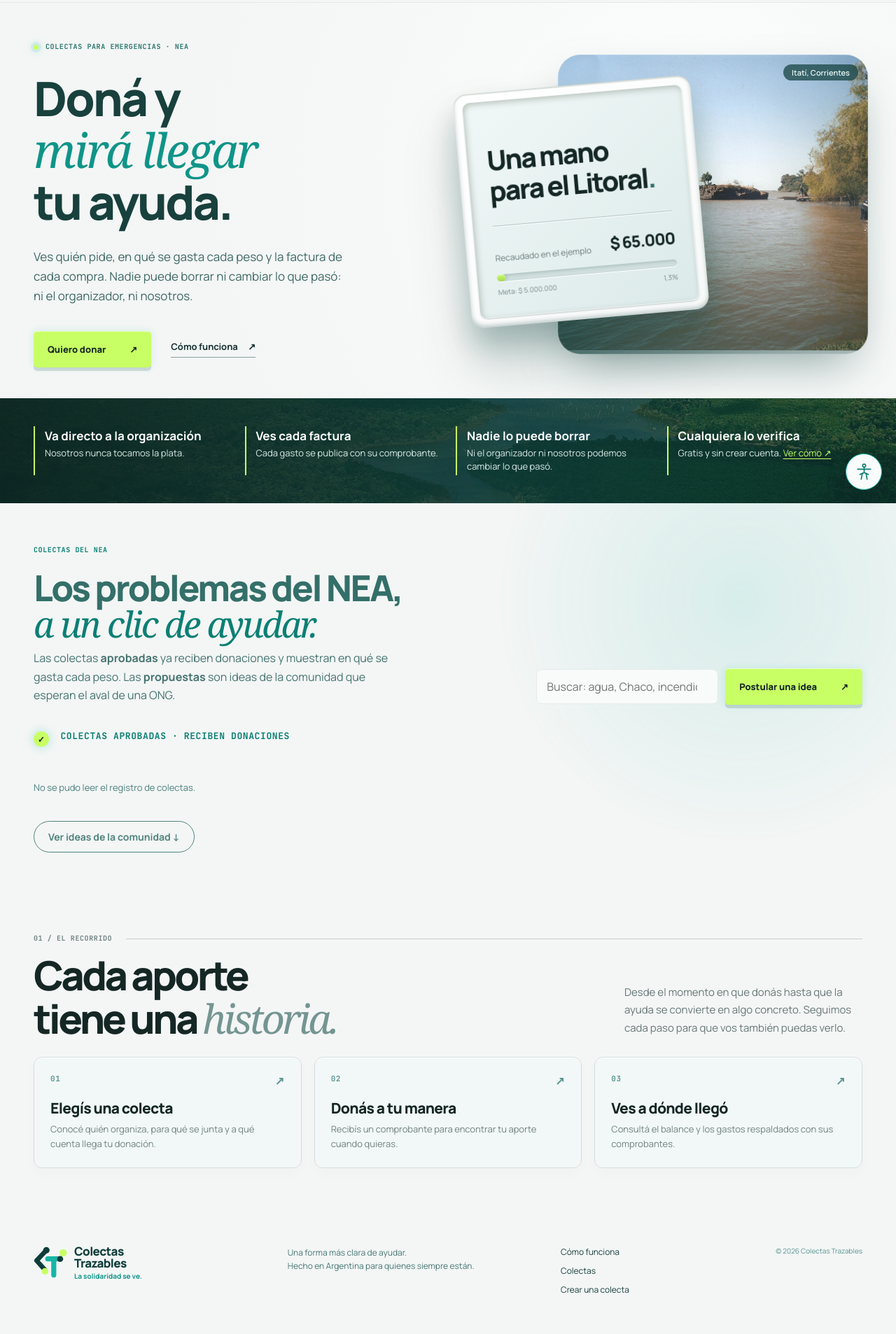
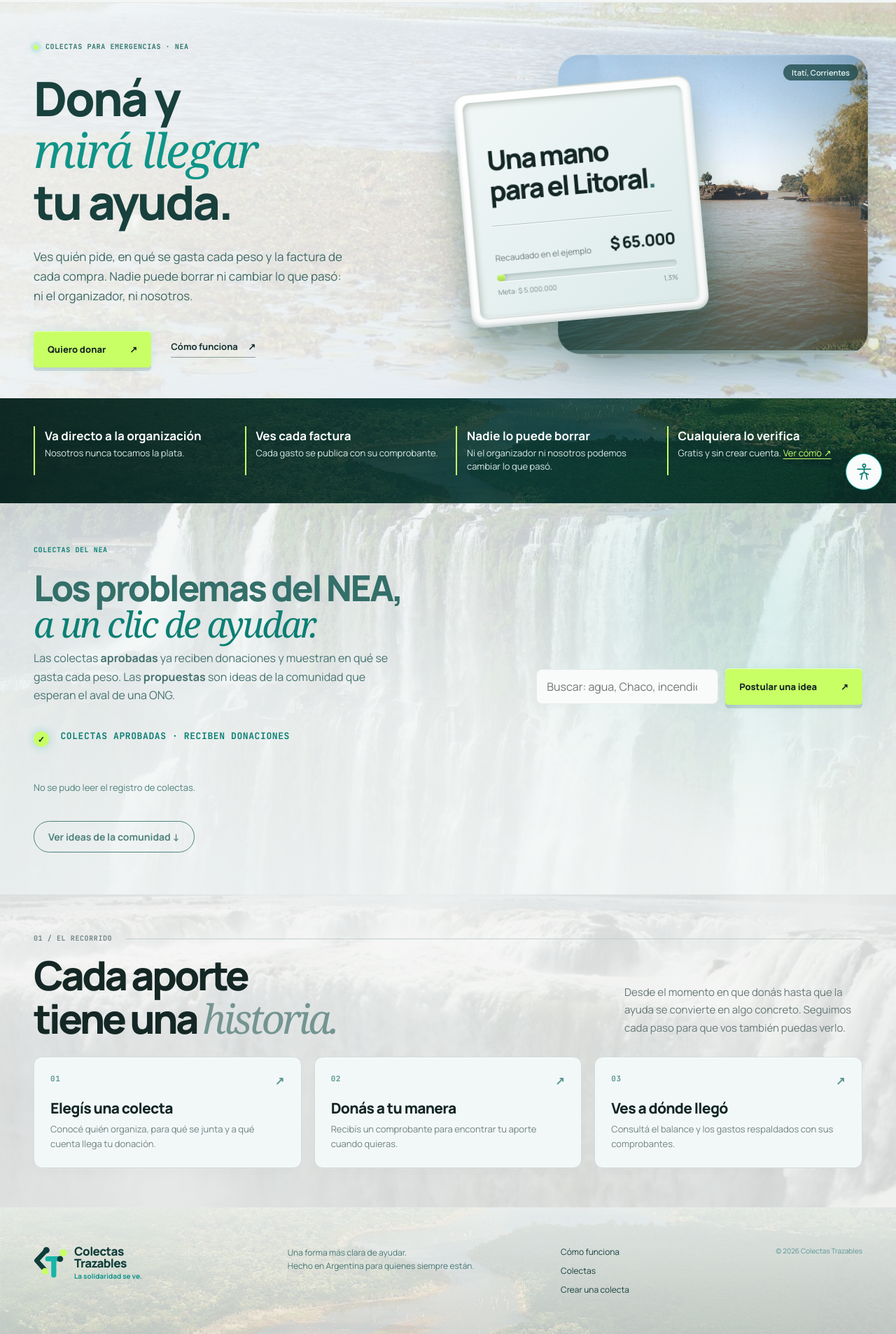
Before and after one commit to JonesMartin1/colectas-trazables, a website: page web/index.html in a window 1280 px wide. Shown: the part 80-1986 px from the top of the page at 70% size. Drawn offline with Linux system fonts and the light colour scheme; no server answers.

Commit message:
Cards que solo crecen al pasar el mouse y fondos de naturaleza en la portada
- Se saca el reflejo que cruzaba las cards, la inclinacion 3D que seguia al mouse y el brillo de color alrededor: al pasar el mouse la card solo crece un poco. Formularios y paneles no se agrandan.
- La portada lleva fotos del NEA de fondo con un velo del color del tema: Esteros del Ibera en la portada, Cataratas en las colectas, la Garganta del Diablo en Como funciona y el rio en el pie. Son las fotos de Wikimedia Commons ya acreditadas en terminos.html.

Co-Authored-By: Claude Opus 5.5 <noreply@anthropic.com>

```diff
--- a/web/efectos.js
+++ b/web/efectos.js
@@ -1,14 +1,13 @@
-// Efectos de toda la web: aparición al hacer scroll, hover con inclinación,
+// Efectos de toda la web: aparición al hacer scroll (al pasar el mouse las cards solo crecen, con CSS),
 // destellos en los héroes y números que cuentan. Si el usuario pidió menos movimiento, solo marca las cards.
 (function () {
   const quieto = matchMedia("(prefers-reduced-motion: reduce)").matches;
   document.documentElement.classList.add("js-fx");
 
   const CARDS = ".stat-card,.activity-panel,.action-panel,.campaign-card,.chart-card,.nea-card,.raised-panel,.goal-bar,.step-card,.object-shell";
-  const INCLINAN = ".campaign-card,.nea-card,.chart-card,.stat-card,.step-card,.object-shell";
 
   const io = "IntersectionObserver" in window && !quieto
-    ? new IntersectionObserver((es) => es.forEach((e) => { if (e.isIntersecting) { e.target.classList.add("visible"); io.unobserve(e.target); } }), { threshold: 0.12, rootMargin: "0px 0px -40px 0px" })
+    ? new IntersectionObserver((es) => es.forEach((e) => { if (e.isIntersecting) { const n = e.target; n.classList.add("visible"); io.unobserve(n); setTimeout(() => (n.style.transitionDelay = ""), 1000); } }), { threshold: 0.12, rootMargin: "0px 0px -40px 0px" })
     : null;
 
   function preparar() {
@@ -18,22 +17,6 @@
       if (!n.dataset.fx) { n.dataset.fx = "1"; n.style.transitionDelay = `${(i % 4) * 80}ms`; io.observe(n); }
     });
   }
-
-  // inclinación 3D (la mancha de color que seguía al mouse se sacó)
-  document.addEventListener("pointermove", (e) => {
-    const c = e.target.closest?.(".fx-card");
-    if (!c) return;
-    const r = c.getBoundingClientRect();
-    const px = (e.clientX - r.left) / r.width, py = (e.clientY - r.top) / r.height;
-    if (!quieto && c.matches(INCLINAN)) {
-      c.style.setProperty("--rx", `${(0.5 - py) * 8}deg`);
-      c.style.setProperty("--ry", `${(px - 0.5) * 10}deg`);
-    }
-  });
-  document.addEventListener("pointerout", (e) => {
-    const c = e.target.closest?.(".fx-card");
-    if (c && !c.contains(e.relatedTarget)) { c.style.removeProperty("--rx"); c.style.removeProperty("--ry"); }
-  });
 
   // (los destellos de los héroes se sacaron: el jurado pidió menos efecto tecnológico y más foco en lo humano)
 
--- a/web/tema.css
+++ b/web/tema.css
@@ -134,3 +134,22 @@ html.tema-cambiando *,html.tema-cambiando *::before,html.tema-cambiando *::after
 .nea-card.aprobada{cursor:pointer}
 .nea-card.aprobada h3 a::after{content:"";position:absolute;inset:0;z-index:1}
 .nea-card.aprobada .nea-fuente,.nea-card.aprobada .nea-botones{position:relative;z-index:2}
+
+/* ---------- fondos de naturaleza del NEA en la portada (pedido de Nicolás, 20/10) ---------- */
+/* Cada sección lleva una foto propia con un velo del color de fondo del tema encima, así el texto se lee igual en los
+   dos temas. Fotos de Wikimedia Commons ya acreditadas en terminos.html. */
+body[data-page="home"] .hero{background:
+  linear-gradient(90deg,color-mix(in srgb,var(--cream) 94%,transparent) 0%,color-mix(in srgb,var(--cream) 86%,transparent) 48%,color-mix(in srgb,var(--cream) 62%,transparent) 100%),
+  url(/img/esteros.jpg) center 55%/cover}
+body[data-page="home"] .nea-section{background:
+  linear-gradient(180deg,color-mix(in srgb,var(--f-171d1b) 82%,transparent),color-mix(in srgb,var(--f-171d1b) 93%,transparent) 55%),
+  url(/img/cataratas.jpg) center 30%/cover}
+/* "Cómo funciona" tiene el ancho del contenido: la foto se estira a todo el ancho por detrás */
+html{overflow-x:clip}
+body[data-page="home"] #como-funciona{position:relative;isolation:isolate}
+body[data-page="home"] #como-funciona::before{content:"";position:absolute;inset:0 calc(50% - 50vw);z-index:-1;background:
+  linear-gradient(180deg,color-mix(in srgb,var(--cream) 90%,transparent),color-mix(in srgb,var(--cream) 80%,transparent)),
+  url(/img/garganta.jpg) center 40%/cover}
+body[data-page="home"] .site-footer{background:
+  linear-gradient(180deg,color-mix(in srgb,var(--f-171d1b) 92%,transparent),color-mix(in srgb,var(--f-171d1b) 78%,transparent)),
+  url(/img/rio-aereo.jpg) center 70%/cover}
--- a/web/vistoso.css
+++ b/web/vistoso.css
@@ -7,13 +7,10 @@
 .js-fx .reveal{opacity:0;transform:translateY(28px) scale(.98);transition:opacity .7s cubic-bezier(.2,.7,.2,1),transform .7s cubic-bezier(.2,.7,.2,1)}
 .js-fx .reveal.visible{opacity:1;transform:none}
 
-/* ---------- cards con hover llamativo ---------- */
-.fx-card{position:relative;isolation:isolate;transition:transform .35s cubic-bezier(.2,.8,.2,1),box-shadow .35s;transform:perspective(900px) rotateX(var(--rx,0deg)) rotateY(var(--ry,0deg))}
-.fx-card::after{content:"";position:absolute;inset:0;border-radius:inherit;pointer-events:none;z-index:3;
-  background:linear-gradient(115deg,transparent 35%,var(--f-ffffff70) 48%,transparent 60%);background-size:250% 100%;background-position:130% 0;transition:background-position .9s}
-.fx-card:hover{transform:perspective(900px) rotateX(var(--rx,0deg)) rotateY(var(--ry,0deg)) translateY(-8px) scale(1.015);
-  box-shadow:0 0 0 1px var(--s-d8f16a99),0 18px 40px var(--s-1d3a2a2e),0 0 36px var(--s-d8f16a55)}
-.fx-card:hover::after{background-position:-30% 0}
+/* ---------- cards: al pasar el mouse solo crecen un poco (sin reflejo ni inclinación) ---------- */
+.fx-card{position:relative;isolation:isolate}
+.js-fx .fx-card.visible,.fx-card:not(.reveal){transition:opacity .7s cubic-bezier(.2,.7,.2,1),transform .3s cubic-bezier(.2,.8,.2,1)}
+:is(.nea-card,.campaign-card,.step-card,.stat-card,.chart-card).fx-card:hover{transform:scale(1.03)} /* los formularios y paneles no se agrandan */
 
 /* botones: barrido de luz */
 .button{position:relative;overflow:hidden}
@@ -105,11 +102,9 @@
 .nea-subtitulo{font:800 13px var(--body);letter-spacing:2px;color:var(--t-9fb0a1);margin:36px 0 16px;position:relative}
 .nea-grid{display:grid;grid-template-columns:repeat(auto-fill,minmax(270px,1fr));gap:18px;position:relative}
 .nea-card{background:var(--f-222b27);border:1px solid var(--b-36433c);border-radius:16px;overflow:hidden;display:flex;flex-direction:column;color:var(--t-eef3e8)}
-.nea-card:hover{box-shadow:0 0 0 1px var(--s-d8f16aaa),0 22px 44px var(--s-0008),0 0 40px var(--s-d8f16a33)}
 .nea-visual{height:128px;position:relative;display:grid;place-items:center;overflow:hidden;background:var(--fondo,var(--f-2e3a33))}
 .nea-visual::after{content:"";position:absolute;inset:0;background:radial-gradient(circle at 30% 20%,var(--f-ffffff2a),transparent 55%)}
 .nea-icono{font-size:52px;line-height:1;filter:drop-shadow(0 6px 10px var(--s-0006));transition:transform .5s cubic-bezier(.2,.8,.2,1)}
-.nea-card:hover .nea-icono{transform:scale(1.18) rotate(-8deg)}
 .nea-chip{position:absolute;top:12px;left:12px;z-index:1;background:var(--f-0009);color:var(--to-fff);border-radius:999px;padding:5px 10px;font-size:10px;font-weight:800;letter-spacing:1px;backdrop-filter:blur(4px)}
 .nea-chip.real{background:var(--glow);color:var(--ink-fijo)}
 .nea-body{padding:18px;display:flex;flex-direction:column;gap:10px;flex:1}
@@ -195,11 +190,9 @@ body.simple .create-section{padding:70px 0}
 
 /* ---------- card principal de la portada: flota, se endereza y brilla ---------- */
 .hero-object .object-shell{position:relative;overflow:hidden;animation:flotar 6s ease-in-out infinite;transition:transform .45s cubic-bezier(.2,.8,.2,1),box-shadow .45s}
-.hero-object .object-shell.fx-card{transform:perspective(900px) rotateX(var(--rx,0deg)) rotateY(var(--ry,0deg)) rotate(-5deg)}
-.hero-object:hover .object-shell.fx-card{transform:perspective(900px) rotateX(var(--rx,0deg)) rotateY(var(--ry,0deg)) rotate(0deg) scale(1.06);
+.hero-object .object-shell.fx-card{transform:rotate(-5deg)}
+.hero-object:hover .object-shell.fx-card{transform:rotate(0deg) scale(1.06);
   box-shadow:inset 0 2px 1px var(--s-a7b5a66b),0 0 0 1px var(--s-d8f16aaa),0 30px 60px var(--s-000a),0 0 60px var(--s-d8f16a55)}
-.hero-object .object-shell::after{animation:brillo-card 4.5s ease-in-out infinite}
-@keyframes brillo-card{0%,55%{background-position:130% 0}100%{background-position:-30% 0}}
 @keyframes flotar{0%,100%{translate:0 0}50%{translate:0 -18px}}
 .hero-object .floating-tag{animation:flotar 4.2s ease-in-out .8s infinite;transition:scale .3s}
 .hero-object:hover .floating-tag{scale:1.08}
@@ -351,7 +344,6 @@ body[data-page="crear"] .create-section{padding:60px 0 80px}
 .nea-card.aprobada h3 a:hover{color:var(--acento-txt)}
 .nea-card.propuesta{background:var(--f-1e2622);border:1.5px dashed var(--b-6b6447)}
 .nea-card.propuesta .nea-visual{filter:saturate(.55) brightness(.85)}
-.nea-card.propuesta:hover .nea-visual{filter:none}
 .nea-chip.pend{background:var(--f-f4b740);color:var(--tc-3d2a00)}
 .propuesta-estado{margin-top:auto;display:grid;grid-template-columns:1fr auto;gap:2px 10px;padding:10px 12px;border-radius:10px;background:var(--f-2a2a1f);border:1px solid var(--b-4d4630);font-size:11px;color:var(--t-c9c19c)}
 .propuesta-estado b{font:700 15px var(--display);color:var(--t-fff);text-align:right}
@@ -443,7 +435,7 @@ body[data-page="hedera"]{background:var(--f-0f1412);color:var(--t-e6eee2)}
 @media (prefers-reduced-motion:reduce){
   *,*::before,*::after{animation:none!important;transition:none!important}
   .js-fx .reveal{opacity:1;transform:none}
-  .fx-card,.fx-card:hover{transform:none}
+  .fx-card,.fx-card:hover,:is(.nea-card,.campaign-card,.step-card,.stat-card,.chart-card).fx-card:hover{transform:none}
 }
 
 /* Donar simple (devolución del jurado): pie para organizadores, link de la franja y botón fijo de donar en el celular */
```
